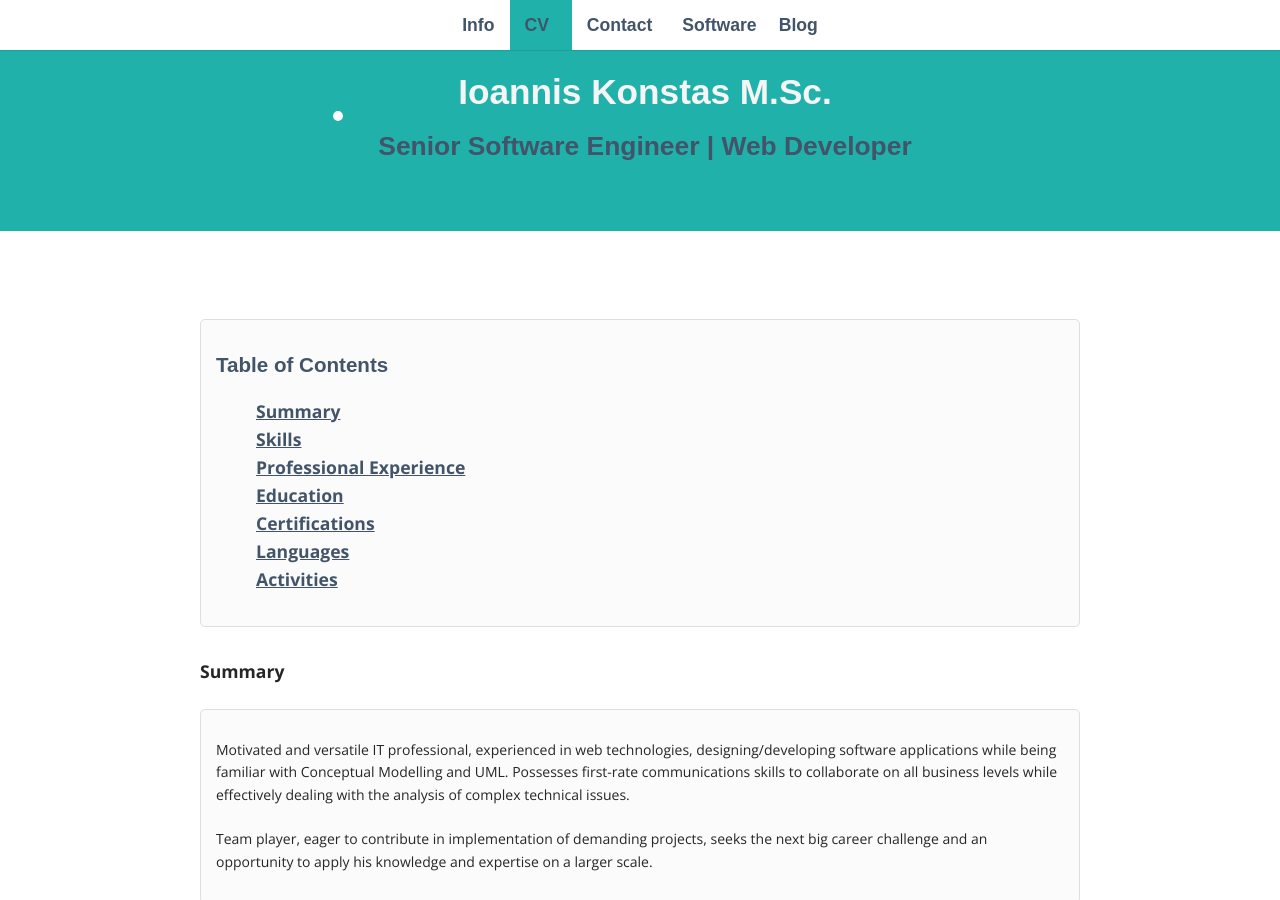
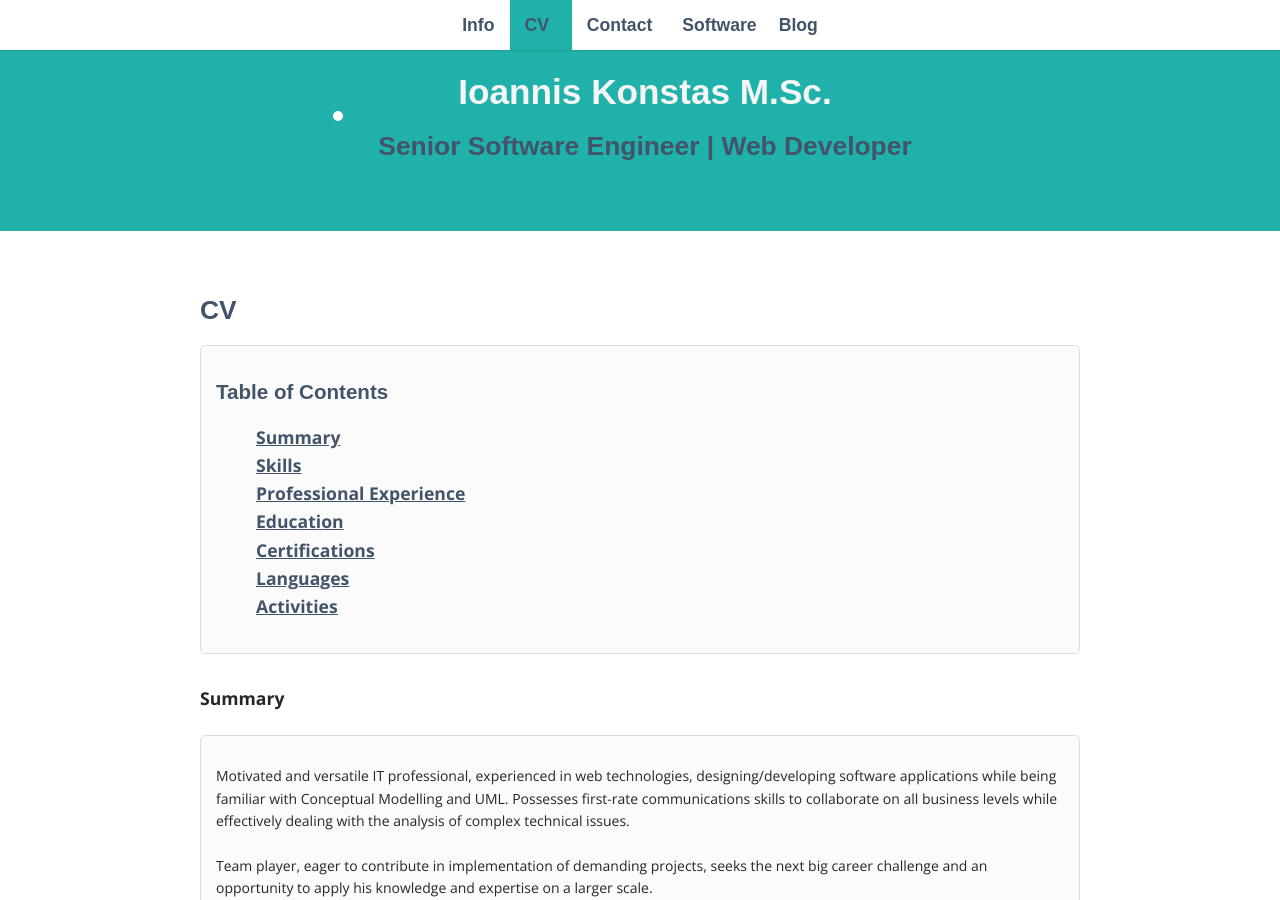
Before and after one commit to jkonst/jkonst.github.io, a Jekyll site: the page built from _pages/02_cv.md, in a window 1280 px wide and 900 px high. Built offline with Jekyll 4.4.1, drawn with Linux system fonts in a browser that asks for light colours; some web fonts are replaced.

Commit message:
add CV section title

```diff
--- a/_layouts/page.html
+++ b/_layouts/page.html
@@ -2,7 +2,7 @@
 layout: default
 ---
 {% if page.title == "CV" %}
-<h2></h2>
+<h2>{{ page.title }}</h2>
 {% else %}
 <h2>{{ page.title }}</h2>
 {% endif %}
```
